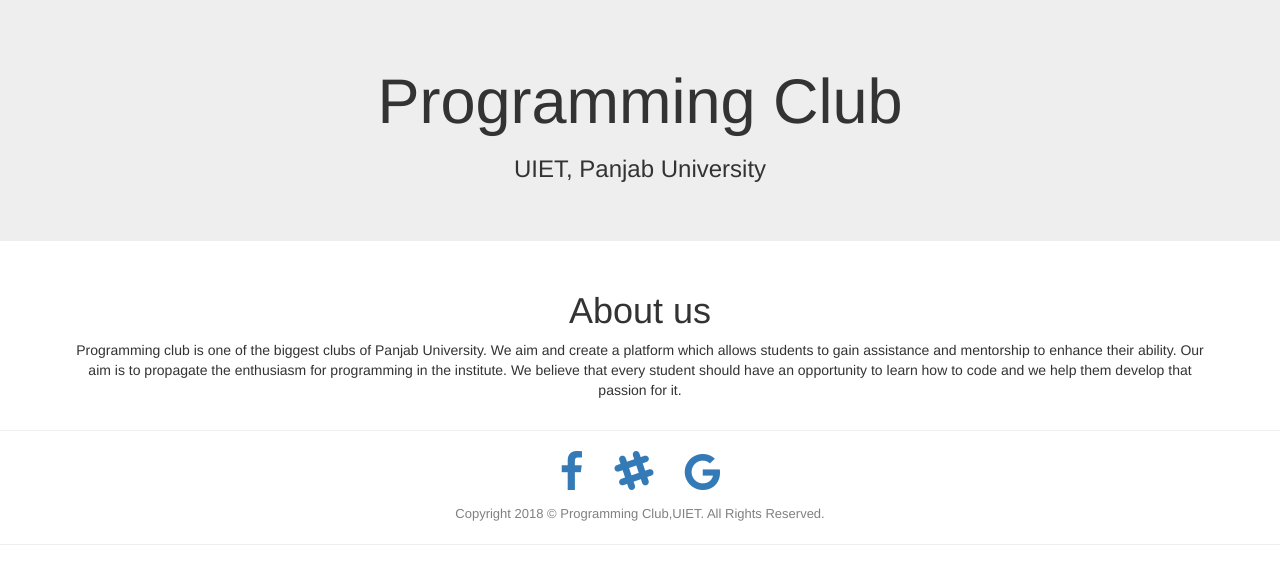
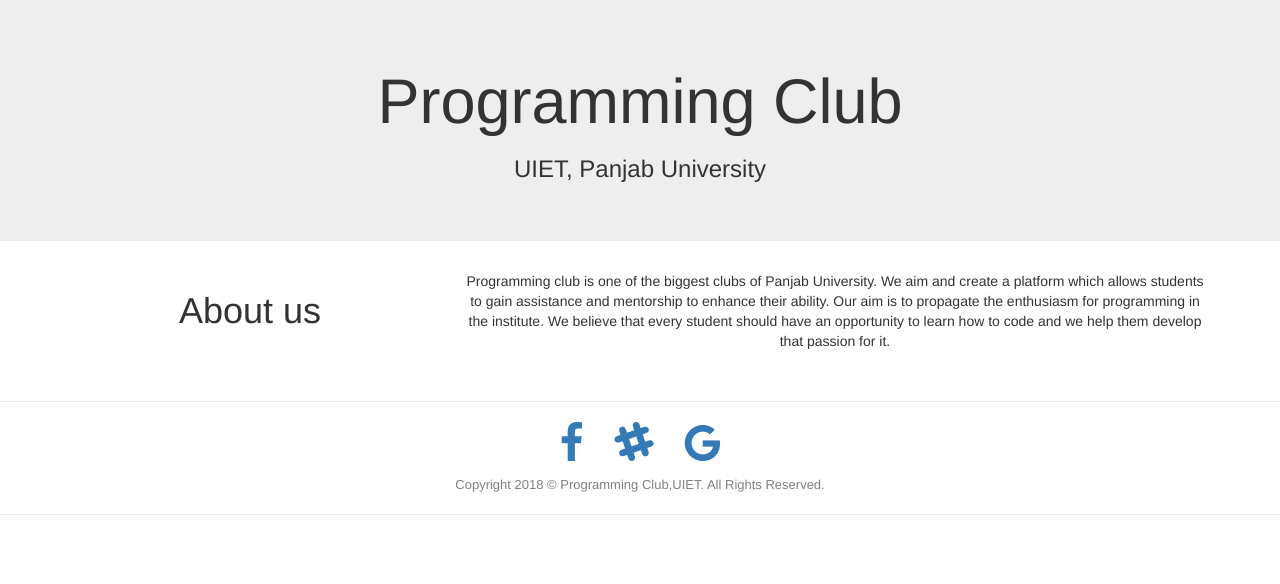
Before and after one commit to pclubuiet/website, a Django app: page /home/ in a window 1280 px wide. Shown: the part 65-649 px from the top of the page. Run offline with Django 3.2, Linux system fonts and the light colour scheme; parts of the project's set-up code (start-up, migrations or seed data) failed here and were passed over; some libraries are stand-ins or nearby versions.

Commit message:
Update home.html

```diff
--- a/templates/home/home.html
+++ b/templates/home/home.html
@@ -9,7 +9,13 @@
   </div>
 </div>
 <div class="container text-center">
-  <h1>About us</h1>
-  <p>Programming club is one of the biggest clubs of Panjab University. We aim and create a platform which allows students to gain assistance and mentorship to enhance their ability. Our aim is to propagate the enthusiasm for programming in the institute. We believe that every student should have an opportunity to learn how to code and we help them develop that passion for it.</p>
+  <div class="row">
+    <div class="col-md-4 text-center">
+      <h1>About us</h1>
+    </div>
+    <div class="col-md-8">
+      <p>Programming club is one of the biggest clubs of Panjab University. We aim and create a platform which allows students to gain assistance and mentorship to enhance their ability. Our aim is to propagate the enthusiasm for programming in the institute. We believe that every student should have an opportunity to learn how to code and we help them develop that passion for it.</p>
+    </div>
+  </div>
 </div>
 {% endblock %}
```
